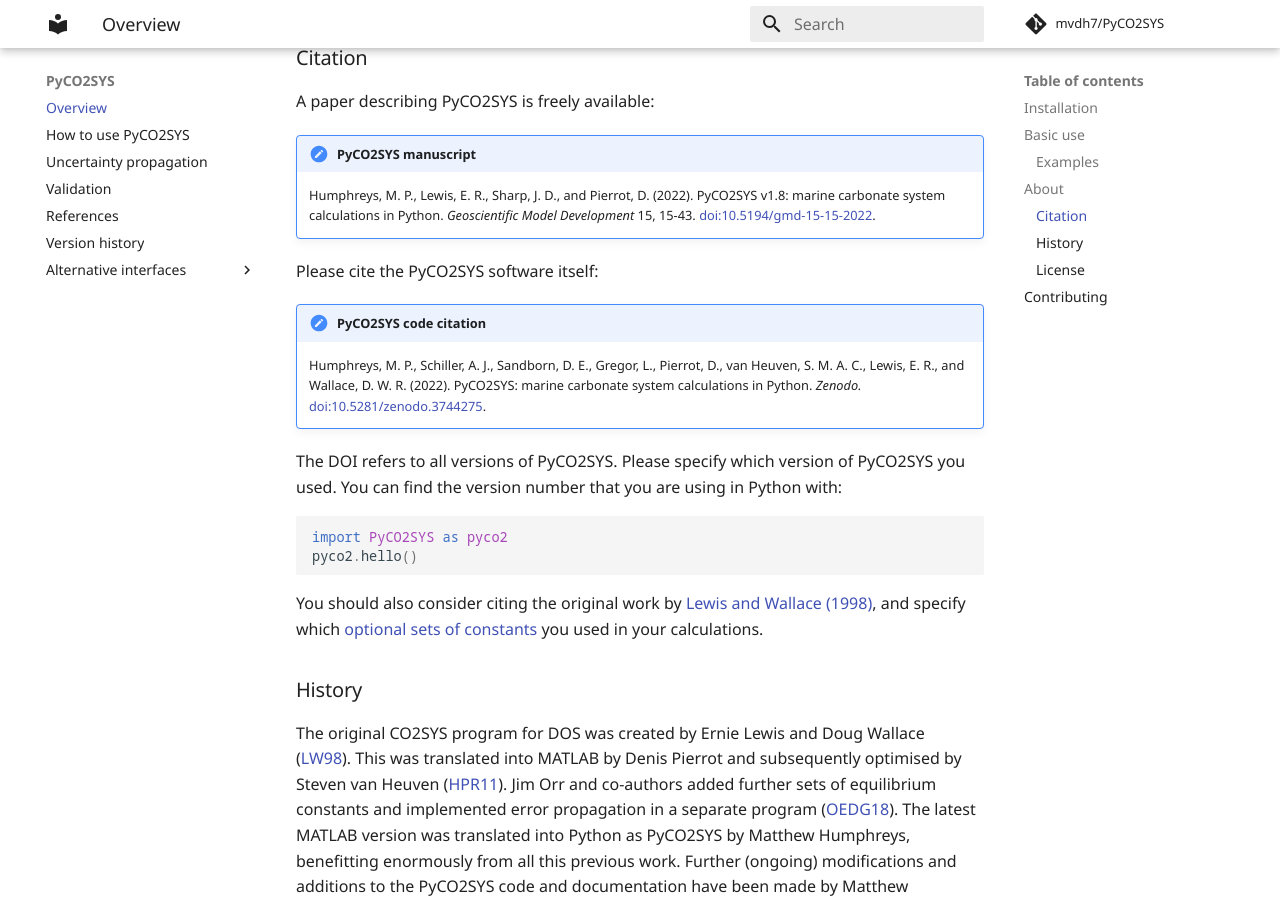
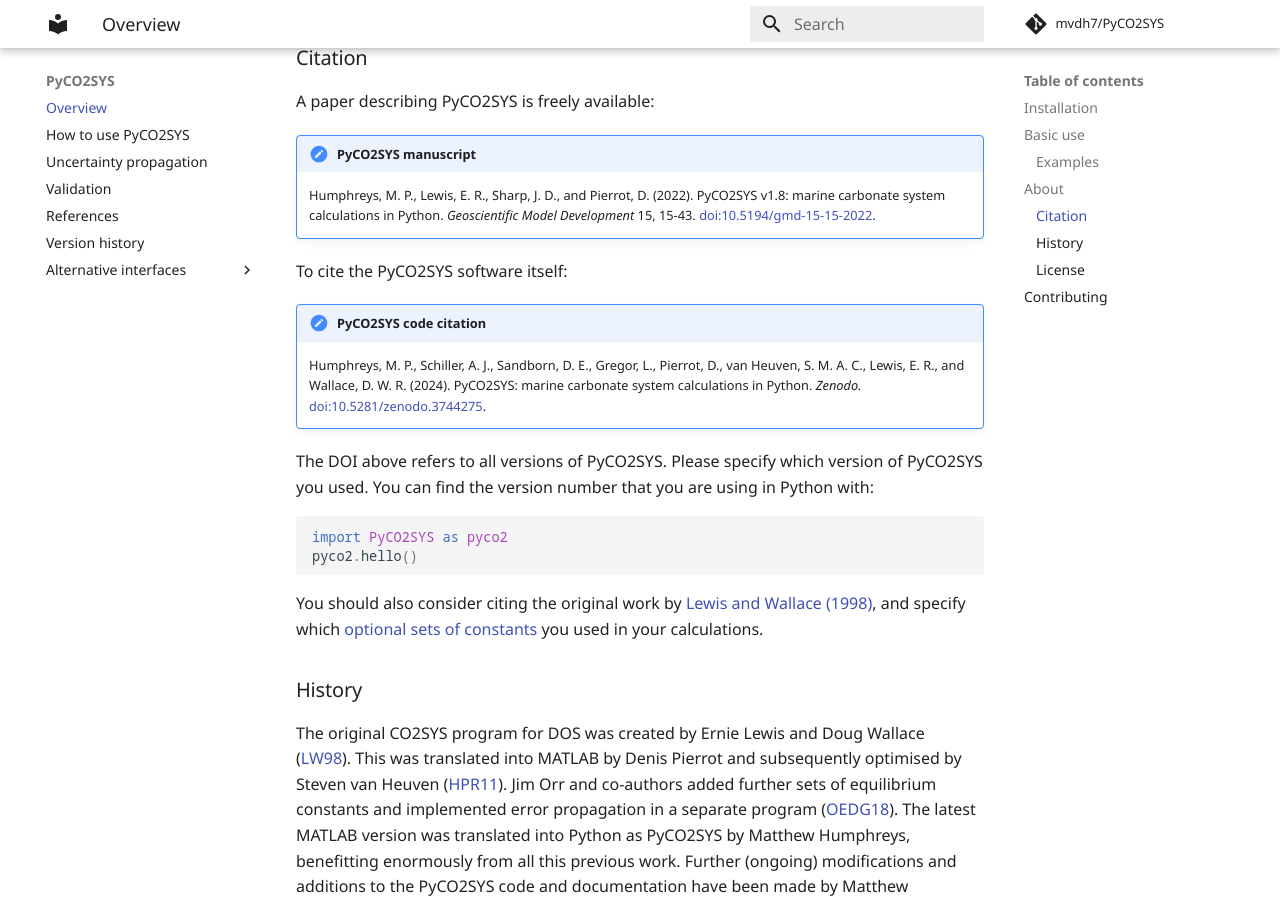
Before and after one commit to mvdh7/PyCO2SYS, an MkDocs documentation site: the page built from docs/index.md, in a window 1280 px wide and 900 px high, scrolled down 1166 px. Built offline with MkDocs 1.6.1 and Material for MkDocs 9.7.7, drawn with Linux system fonts in a browser that asks for light colours; comment, search, counter and statistics services are not loaded.

Commit message:
Prep for release

````diff
--- a/docs/index.md
+++ b/docs/index.md
@@ -46,12 +46,12 @@ A paper describing PyCO2SYS is freely available:
 !!! note "PyCO2SYS manuscript"
     Humphreys, M. P., Lewis, E. R., Sharp, J. D., and Pierrot, D. (2022).  PyCO2SYS v1.8: marine carbonate system calculations in Python.  *Geoscientific Model Development* 15, 15-43.  [doi:10.5194/gmd-15-15-2022](https://doi.org/10.5194/gmd-15-15-2022).
 
-Please cite the PyCO2SYS software itself:
+To cite the PyCO2SYS software itself:
 
 !!! note "PyCO2SYS code citation"
-    Humphreys, M. P., Schiller, A. J., Sandborn, D. E., Gregor, L., Pierrot, D., van Heuven, S. M. A. C., Lewis, E. R., and Wallace, D. W. R. (2022).  PyCO2SYS: marine carbonate system calculations in Python.  *Zenodo.*  [doi:10.5281/zenodo.3744275](http://doi.org/10.5281/zenodo.3744275).
+    Humphreys, M. P., Schiller, A. J., Sandborn, D. E., Gregor, L., Pierrot, D., van Heuven, S. M. A. C., Lewis, E. R., and Wallace, D. W. R. (2024).  PyCO2SYS: marine carbonate system calculations in Python.  *Zenodo.*  [doi:10.5281/zenodo.3744275](http://doi.org/10.5281/zenodo.3744275).
 
-The DOI refers to all versions of PyCO2SYS.  Please specify which version of PyCO2SYS you used.  You can find the version number that you are using in Python with:
+The DOI above refers to all versions of PyCO2SYS.  Please specify which version of PyCO2SYS you used.  You can find the version number that you are using in Python with:
 
 ```python
 import PyCO2SYS as pyco2
````
Also changed, not shown: docs/versions.md (+1 -1 lines).
